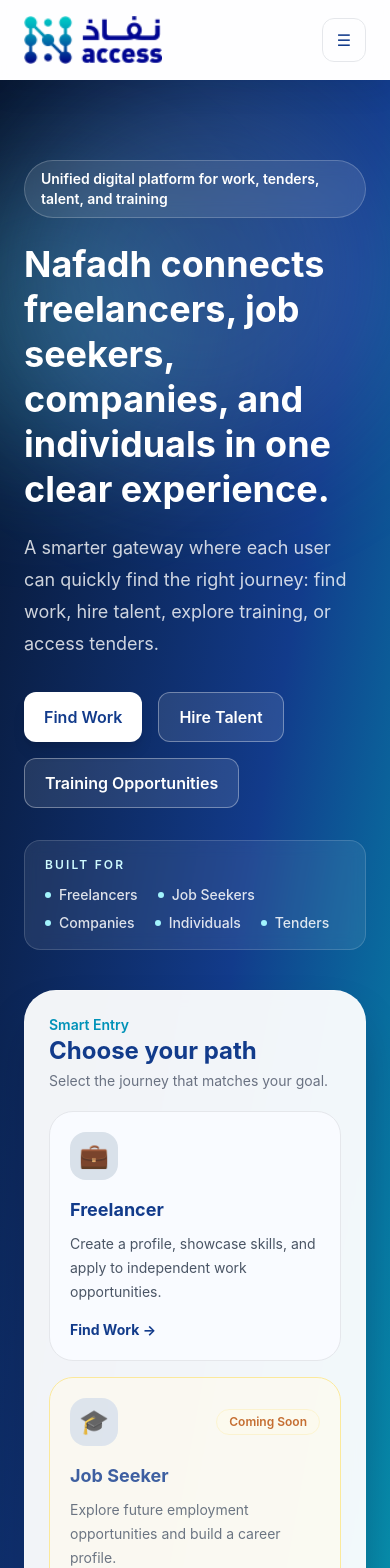
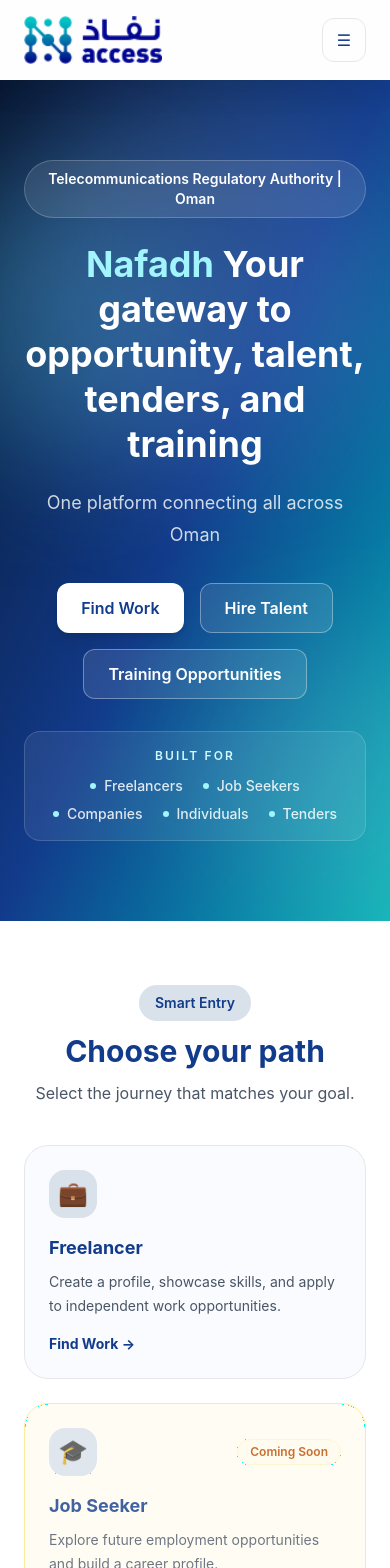
Before and after one commit to asail214/NAFADH_Prototype, a React (Vite) app: page / in a window 390 px wide. Shown: the top 1568 px of the page. Built offline with nearby package versions, Linux system fonts and the light colour scheme.

Commit message:
Update prototype hero section

```diff
--- a/src/App.tsx
+++ b/src/App.tsx
@@ -655,6 +655,129 @@
   'Menu': 'القائمة',
   'Close menu': 'إغلاق القائمة',
   'Message Center': 'مركز الرسائل',
+
+  // ─── Home page: Service card titles ───
+  'UI/UX Design': 'تصميم واجهات المستخدم',
+  'Web Development': 'تطوير المواقع',
+  'Mobile Apps': 'تطبيقات الهواتف',
+  'Content Writing': 'كتابة المحتوى',
+  'Network & CCTV': 'الشبكات والكاميرات',
+  'Digital Marketing': 'التسويق الرقمي',
+  'Data Analysis': 'تحليل البيانات',
+  'Business Support': 'دعم الأعمال',
+
+  // ─── Home page: Opportunity card content ───
+  'Website Redesign For Telecom Services': 'إعادة تصميم موقع لخدمات الاتصالات',
+  'Junior IT Support Specialist': 'أخصائي دعم تقني مبتدئ',
+  'Build Internal Dashboard For Service Operations': 'بناء لوحة تحكم داخلية لعمليات الخدمة',
+  'Network And CCTV Setup For New House': 'إعداد الشبكة والكاميرات لمنزل جديد',
+  'Arabic Content For Public Awareness Campaign': 'محتوى عربي لحملة توعية عامة',
+  'Data Analyst Graduate Opportunity': 'فرصة خريج محلل بيانات',
+  'Digital Experience Team': 'فريق التجربة الرقمية',
+  'HR Team': 'فريق الموارد البشرية',
+  'Technology Department': 'إدارة التكنولوجيا',
+  'Home Owner': 'صاحب المنزل',
+  'Communications Team': 'فريق الاتصالات',
+  'Recruitment Team': 'فريق التوظيف',
+  'Government Partner': 'شريك حكومي',
+  'TRA Partner Program': 'برنامج شراكة هيئة تنظيم الاتصالات',
+  'Private Sector Company': 'شركة قطاع خاص',
+  '5 Days Left': 'متبقي 5 أيام',
+  '7 Days Left': 'متبقي 7 أيام',
+  '3 Days Left': 'متبقي 3 أيام',
+  '2 Days Left': 'متبقي يومان',
+  '3 Weeks': '3 أسابيع',
+  '1 Month': 'شهر واحد',
+  '2 Weeks': 'أسبوعان',
+  '2 Days': 'يومان',
+
+  // ─── Home page: Talent card content ───
+  'Aisha Al Harthi': 'عائشة الحارثية',
+  'Mohammed Al Hinai': 'محمد الهنائي',
+  'Fatma Al Riyami': 'فاطمة الريامية',
+  'Salim Al Balushi': 'سالم البلوشي',
+  'Maha Al Kharusi': 'مها الخروصية',
+  'Hamed Al Maamari': 'حامد المعمري',
+  'Noura Al Busaidi': 'نورة البوسعيدية',
+  'Senior UI/UX Designer': 'مصممة واجهات مستخدم أولى',
+  'Full Stack Developer': 'مطور ويب متكامل',
+  'Fresh Graduate in Information Systems': 'خريجة جديدة في نظم المعلومات',
+  'Network and CCTV Specialist': 'أخصائي شبكات وكاميرات مراقبة',
+  'Junior Data Analyst': 'محللة بيانات مبتدئة',
+  'Digital Marketing Specialist': 'أخصائي تسويق رقمي',
+  'Junior Frontend Developer': 'مطورة واجهات أمامية مبتدئة',
+
+  // ─── Home page: Location names ───
+  'Muscat': 'مسقط',
+  'Barka': 'بركاء',
+  'Sohar': 'صحار',
+  'Muscat, Oman': 'مسقط، عُمان',
+  'Sohar, Oman': 'صحار، عُمان',
+  'Nizwa, Oman': 'نزوى، عُمان',
+  'Ibri, Oman': 'عبري، عُمان',
+  'Salalah, Oman': 'صلالة، عُمان',
+
+  // ─── Home page: Experience and rate labels ───
+  '6 Years': '6 سنوات',
+  '5 Years': '5 سنوات',
+  '7 Years': '7 سنوات',
+  '3 Years': '3 سنوات',
+  'Entry Level': 'مستوى مبتدئ',
+
+  // ─── Home page: Service categories ───
+  'Design': 'تصميم',
+  'Development': 'تطوير',
+  'Writing': 'كتابة',
+  'Networks': 'شبكات',
+  'Marketing': 'تسويق',
+  'Data': 'بيانات',
+  'Operations': 'عمليات',
+  'IT Support': 'دعم تقني',
+
+  // ─── Contact page: Bottom info cards ───
+  'Questions': 'الاستفسارات',
+  'Suggestions': 'المقترحات',
+  'Bug Reports': 'بلاغات الأخطاء',
+  'Development Notes': 'ملاحظات تطويرية',
+  'Ask about registration, services, opportunities, or how to use Nafadh.': 'استفسر عن التسجيل أو الخدمات أو الفرص أو طريقة استخدام نفاذ.',
+  'Share ideas that can improve the platform experience or future features.': 'شارك أفكارك لتحسين تجربة المنصة أو الميزات المستقبلية.',
+  'Report errors, broken flows, unclear pages, or technical issues.': 'بلّغ عن الأخطاء أو المسارات المعطلة أو الصفحات غير الواضحة أو المشاكل التقنية.',
+  'Send feedback related to UI, UX, system behavior, or service workflow.': 'أرسل ملاحظاتك حول واجهة المستخدم أو تجربة الاستخدام أو سلوك النظام أو سير الخدمات.',
+
+  // ─── Footer ───
+  'A service-focused digital ecosystem connecting work, talent, tenders, and training through one clear experience.': 'منظومة رقمية خدمية تربط بين العمل والكفاءات والمناقصات والتدريب ضمن تجربة واحدة واضحة.',
+
+  // ─── Login Required Modal ───
+  'You will be redirected back': 'سيتم إعادة توجيهك',
+  'After signing in, you will return to this page to continue where you left off.': 'بعد تسجيل الدخول ستعود إلى هذه الصفحة لمتابعة ما بدأته.',
+  'Visitors can browse the public pages, but viewing': 'يمكن للزوار تصفح الصفحات العامة، لكن عرض',
+  'requires logging in first.': 'يتطلب تسجيل الدخول أولًا.',
+  'opportunity details': 'تفاصيل الفرصة',
+  'apply to this opportunity': 'التقديم لهذه الفرصة',
+  'talent profile': 'ملف الكفاءة',
+  'contact talent': 'التواصل مع الكفاءة',
+  'training opportunity': 'الفرصة التدريبية',
+
+  // ─── Additional data translations ───
+  'Full Time': 'دوام كامل',
+  'Oman': 'عُمان',
+  'Nafadh Digital Freelancing Workshop': 'ورشة العمل الحر الرقمي من نفاذ',
+  'TRA Cybersecurity Awareness Training': 'تدريب هيئة تنظيم الاتصالات للتوعية بالأمن السيبراني',
+  'Data Analysis and Reporting Skills': 'مهارات تحليل البيانات وإعداد التقارير',
+  'TRA Cloud and Remote Work Tools Session': 'جلسة هيئة تنظيم الاتصالات لأدوات السحابة والعمل عن بُعد',
+  'A practical workshop to help independent professionals build profiles, present services, and apply to opportunities.': 'ورشة عملية لمساعدة المهنيين المستقلين في بناء ملفاتهم وعرض خدماتهم والتقدم للفرص.',
+  'Foundational awareness opportunity for digital safety and secure online practices.': 'فرصة توعوية أساسية حول الأمان الرقمي وممارسات الإنترنت الآمنة.',
+  'Hands-on learning focused on dashboards, reports, and work-ready analysis skills.': 'تعلم عملي يركز على لوحات المعلومات والتقارير ومهارات التحليل الجاهزة للعمل.',
+  'An introductory session on cloud collaboration and modern remote work practices.': 'جلسة تعريفية حول التعاون السحابي وممارسات العمل عن بُعد الحديثة.',
+  'TRA': 'هيئة تنظيم الاتصالات',
+  'Omantel': 'عمانتل',
+  'Oman Broadband': 'عُمان للنطاق العريض',
+
+  // ─── New hero section text ───
+  'Telecommunications Regulatory Authority': 'هيئة تنظيم الاتصالات',
+  'Your gateway to opportunity, talent, tenders, and training': 'بوابتك إلى الفرص والكفاءات والمناقصات والتدريب',
+  'One platform connecting all across Oman': 'منصة واحدة تربط الجميع في سلطنة عُمان',
+
 };
 
 function translateText(value, language) {
@@ -1362,27 +1485,6 @@
     },
   ];
 
-  const platformObjectives = [
-    'Unify freelancers, job seekers, companies, operators, and individuals under one clear access experience.',
-    'Allow users to discover opportunities, tenders, training, workshops, and future job openings without confusion.',
-    'Support companies, individuals, freelancers, and job seekers by giving them fair access to service opportunities and projects.',
-    'Prepare the platform for future job seeker features while keeping inactive modules clearly marked as coming soon.',
-  ];
-
-  const platformServices = [
-    'Find Work: opportunities for freelancers and future job seeker roles.',
-    'Hire Talent: browse freelancers and future job seeker profiles using smart filters.',
-    'Training Opportunities: Nafadh workshops and TRA training programs.',
-    'Tenders: clear entry point to the existing tenders platform when needed.',
-  ];
-
-  const aboutStats = [
-    { value: '4+', label: 'User Groups', icon: '👥' },
-    { value: '3', label: 'Core Services', icon: '🧭' },
-    { value: '1', label: 'Unified Entry', icon: '🔗' },
-    { value: 'Ready', label: 'For Arabic', icon: '🌐' },
-  ];
-
   const loginRoles = ['Freelancer', 'Job Seeker', 'Company', 'Individual Client', 'Operator', 'System Admin'];
   const registerRoles = ['Freelancer', 'Job Seeker', 'Company', 'Individual Client'];
 
@@ -1482,27 +1584,27 @@
         <div className="absolute right-0 top-0 h-96 w-96 rounded-full bg-blue-300/20 blur-3xl" />
         <div className="absolute bottom-0 left-1/2 h-72 w-72 rounded-full bg-white/10 blur-3xl" />
 
-        <div className="relative mx-auto grid max-w-7xl gap-10 px-6 lg:grid-cols-[1.05fr_0.95fr] lg:items-center">
-          <div>
-            <div className="inline-flex rounded-full border border-white/20 bg-white/10 px-4 py-2 text-sm font-semibold text-white backdrop-blur">
-              Unified digital platform for work, tenders, talent, and training
-            </div>
-            <h1 className="mt-6 max-w-4xl text-4xl font-bold leading-tight text-white md:text-6xl">
-              Nafadh connects freelancers, job seekers, companies, and individuals in one clear experience.
+        <div className="relative mx-auto max-w-4xl px-6 text-center">
+          <div className="inline-flex rounded-full border border-white/20 bg-white/10 px-5 py-2 text-sm font-semibold text-white backdrop-blur">
+            Telecommunications Regulatory Authority | Oman
+          </div>
+          <h1 className="mt-6 text-4xl font-bold leading-tight text-white md:text-6xl">
+            <span className="text-cyan-200">Nafadh</span>{' '}
+            Your gateway to opportunity, talent, tenders, and training
           </h1>
-            <p className="mt-5 max-w-2xl text-lg leading-8 text-white/80">
-              A smarter gateway where each user can quickly find the right journey: find work, hire talent, explore training, or access tenders.
+          <p className="mx-auto mt-5 max-w-xl text-lg leading-8 text-white/80">
+            One platform connecting all across Oman
           </p>
 
-            <div className="mt-8 flex flex-wrap gap-4">
-              <button type="button" onClick={() => goToPage('work')} className="rounded-xl bg-white px-5 py-3 font-semibold text-[#123b8b] shadow-lg transition hover:-translate-y-0.5 hover:shadow-xl">Find Work</button>
-              <button type="button" onClick={() => goToPage('hire')} className="rounded-xl border border-white/35 bg-white/10 px-5 py-3 font-semibold text-white transition hover:-translate-y-0.5 hover:bg-white/20">Hire Talent</button>
-              <button type="button" onClick={() => goToPage('training')} className="rounded-xl border border-white/35 bg-white/10 px-5 py-3 font-semibold text-white transition hover:-translate-y-0.5 hover:bg-white/20">Training Opportunities</button>
-            </div>
-
-            <div className="mt-8 rounded-2xl border border-white/15 bg-white/8 px-5 py-4 backdrop-blur-sm">
+          <div className="mt-8 flex flex-wrap justify-center gap-4">
+            <button type="button" onClick={() => goToPage('work')} className="rounded-xl bg-white px-6 py-3 font-semibold text-[#123b8b] shadow-lg transition hover:-translate-y-0.5 hover:shadow-xl">Find Work</button>
+            <button type="button" onClick={() => goToPage('hire')} className="rounded-xl border border-white/35 bg-white/10 px-6 py-3 font-semibold text-white transition hover:-translate-y-0.5 hover:bg-white/20">Hire Talent</button>
+            <button type="button" onClick={() => goToPage('training')} className="rounded-xl border border-white/35 bg-white/10 px-6 py-3 font-semibold text-white transition hover:-translate-y-0.5 hover:bg-white/20">Training Opportunities</button>
+          </div>
+
+          <div className="mx-auto mt-8 max-w-2xl rounded-2xl border border-white/15 bg-white/8 px-5 py-4 backdrop-blur-sm">
             <div className="text-xs font-semibold uppercase tracking-[0.18em] text-cyan-100">Built for</div>
-              <div className="mt-3 flex flex-wrap gap-x-5 gap-y-2 text-sm font-medium text-white/85">
+            <div className="mt-3 flex flex-wrap justify-center gap-x-5 gap-y-2 text-sm font-medium text-white/85">
               <span className="inline-flex items-center gap-2"><span className="h-1.5 w-1.5 rounded-full bg-cyan-200" /> Freelancers</span>
               <span className="inline-flex items-center gap-2"><span className="h-1.5 w-1.5 rounded-full bg-cyan-200" /> Job Seekers</span>
               <span className="inline-flex items-center gap-2"><span className="h-1.5 w-1.5 rounded-full bg-cyan-200" /> Companies</span>
@@ -1511,22 +1613,26 @@
             </div>
           </div>
         </div>
-
-          <div className="rounded-[2rem] border border-white/20 bg-white/95 p-6 text-[#1f2937] shadow-2xl backdrop-blur">
-            <div className="mb-5">
-              <div className="text-sm font-semibold text-cyan-600">Smart Entry</div>
-              <h2 className="text-2xl font-bold text-[#123b8b]">Choose your path</h2>
-              <p className="mt-1 text-sm text-gray-500">Select the journey that matches your goal.</p>
-            </div>
-
-            <div className="grid gap-4 sm:grid-cols-2">
+      </section>
+
+      <section className="bg-white py-16">
+        <div className="mx-auto max-w-7xl px-6">
+          <div className="mb-10 text-center">
+            <div className="mb-3 inline-flex rounded-full bg-[#d9e1ea] px-4 py-2 text-sm font-semibold text-[#123b8b]">
+              Smart Entry
+            </div>
+            <h2 className="text-3xl font-bold text-[#123b8b] md:text-4xl">Choose your path</h2>
+            <p className="mx-auto mt-3 max-w-2xl text-gray-600">Select the journey that matches your goal.</p>
+          </div>
+
+          <div className="mx-auto grid max-w-5xl gap-6 sm:grid-cols-2 lg:grid-cols-4">
             {userPaths.map((path) => (
               <button
                 key={path.title}
                 type="button"
                 onClick={() => path.comingSoon ? undefined : goToPage(path.page)}
                 disabled={path.comingSoon}
-                  className={`rounded-[1.5rem] border p-5 text-left transition ${
+                className={`rounded-[1.5rem] border p-6 text-left transition ${
                   path.comingSoon
                     ? 'cursor-not-allowed border-amber-200 bg-amber-50/70 opacity-80'
                     : 'border-gray-200 bg-[#f9fbff] hover:-translate-y-1 hover:bg-white hover:shadow-lg'
@@ -1543,7 +1649,6 @@
                 </div>
               </button>
             ))}
-            </div>
           </div>
         </div>
       </section>
@@ -3778,7 +3883,7 @@
               <FooterLinkButton label="Home" onClick={() => goToPage('home')} />
               <FooterLinkButton label="About Nafadh" onClick={() => goToPage('about')} />
               <FooterLinkButton label="Contact" onClick={() => goToPage('contact')} />
-              <FooterLinkButton label="Login" onClick={() => goToPage('login')} />
+              <FooterLinkButton label="Log in" onClick={() => goToPage('login')} />
               <FooterLinkButton label="Join" onClick={() => goToPage('join')} />
             </div>
           </div>
```
Lines whose indentation alone changed are shown as unchanged.
